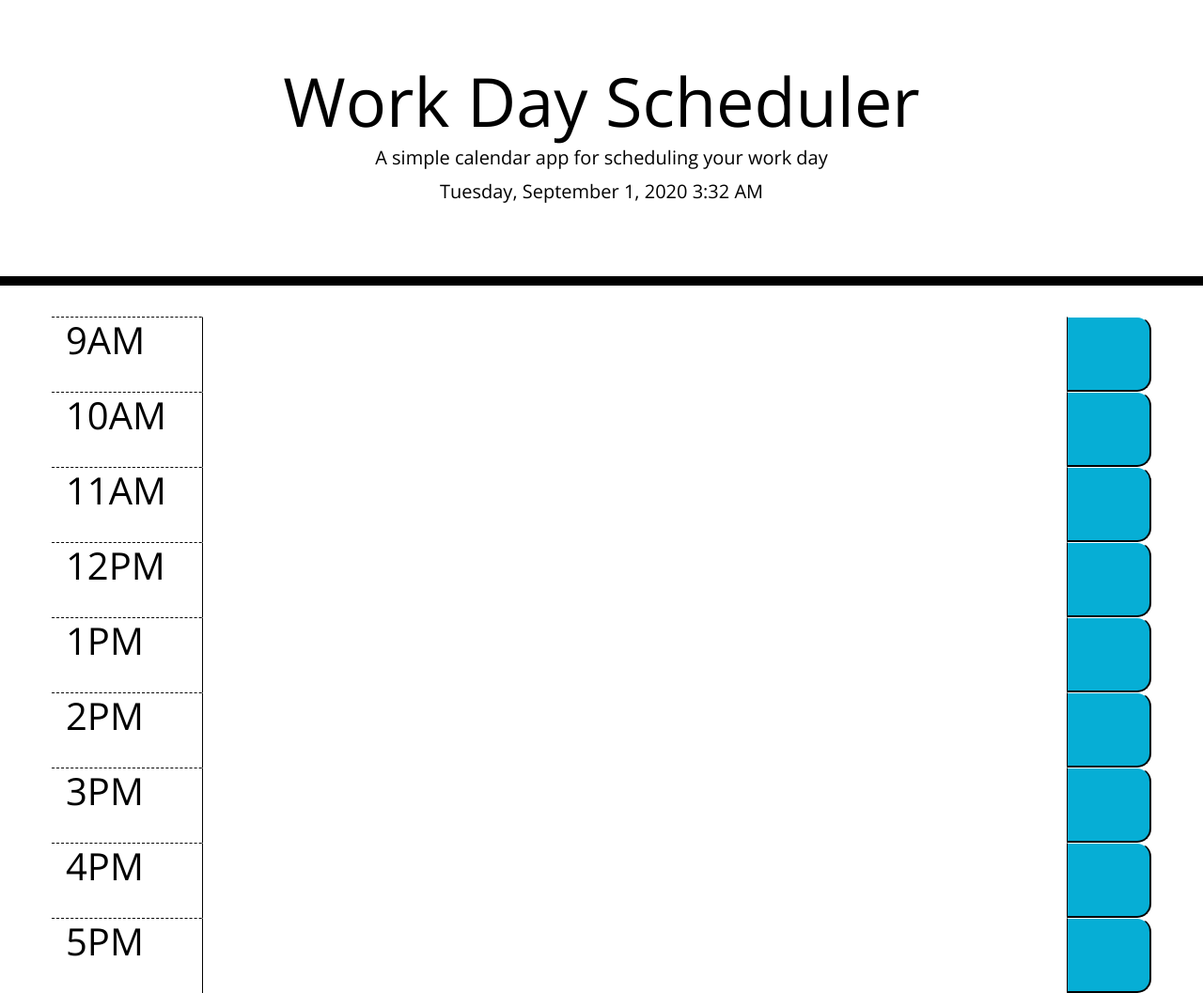
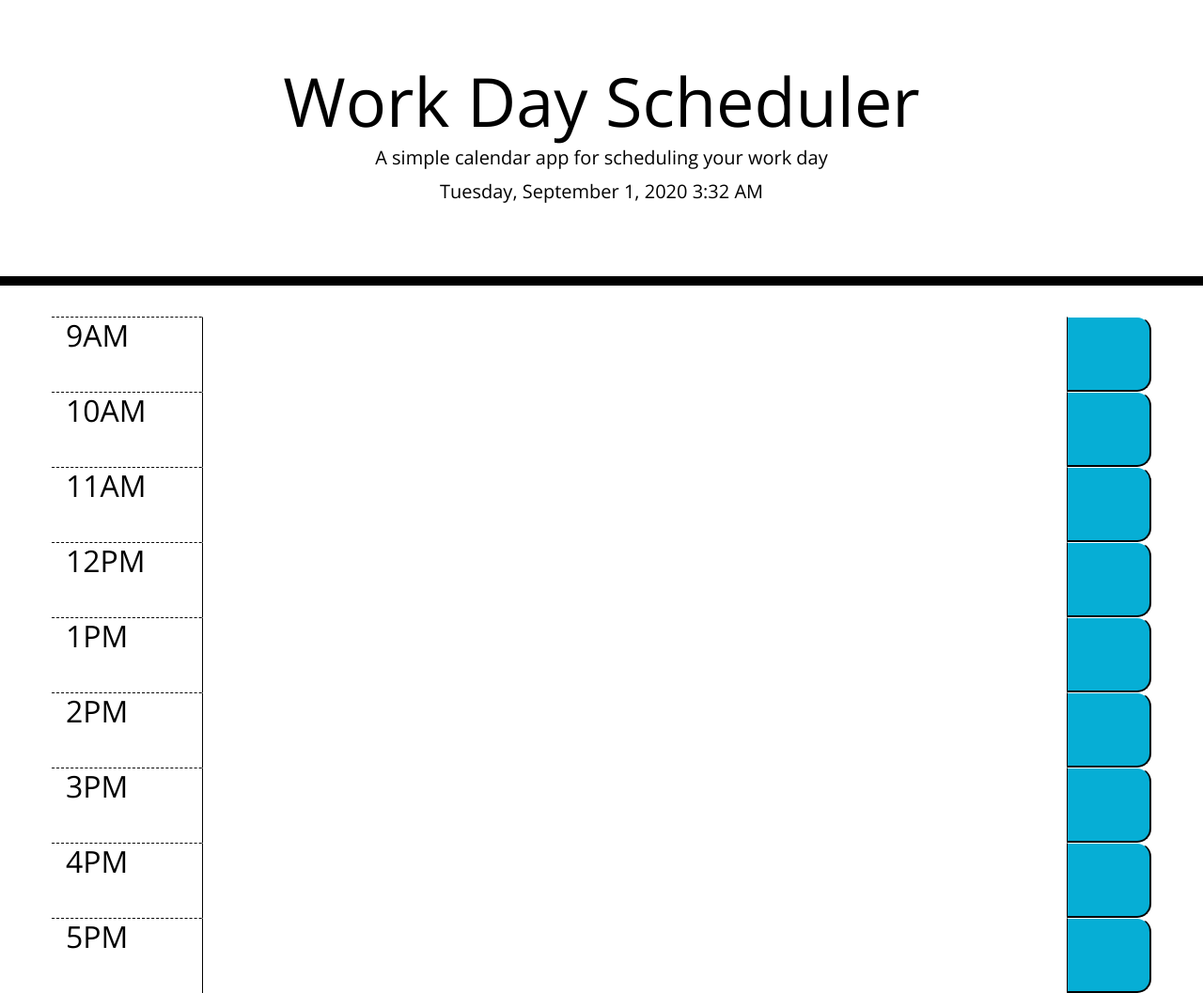
Before and after one commit to Skirkp18/Work_Day_Scheduler, a plain HTML site: page index.html in a window 1280 px wide. Shown: the whole page at 94% size. Drawn offline with nearby package versions, Linux system fonts and the light colour scheme.

Commit message:
More HTML positioning and optimization

```diff
--- a/index.html
+++ b/index.html
@@ -33,7 +33,7 @@
       <!-- 9am -->
       <div class="row time-block">
         <div class="col-2 hour row" id="time">
-          <h1>9AM</h1>
+          <h2>9AM</h2>
         </div>
         <textarea class="col-10 description row" id="event">
         </textarea>
@@ -43,7 +43,7 @@
       <!-- 10am -->
       <div class="row time-block">
         <div class="col-2 hour row" id="time">
-          <h1>10AM</h1>
+          <h2>10AM</h2>
         </div>
         <textarea class="col-10 description row" id="event">
         </textarea>
@@ -53,7 +53,7 @@
       <!-- 11am -->
       <div class="row time-block">
         <div class="col-2 hour row" id="time">
-          <h1>11AM</h1>
+          <h2>11AM</h2>
         </div>
         <textarea class="col-10 description row" id="event">
         </textarea>
@@ -63,7 +63,7 @@
       <!-- 12pm -->
       <div class="row time-block">
         <div class="col-2 hour row" id="time">
-          <h1>12PM</h1>
+          <h2>12PM</h2>
         </div>
         <textarea class="col-10 description row" id="event">
         </textarea>
@@ -73,7 +73,7 @@
       <!-- 1pm -->
       <div class="row time-block">
         <div class="col-2 hour row" id="time">
-          <h1>1PM</h1>
+          <h2>1PM</h2>
         </div>
         <textarea class="col-10 description row" id="event">
         </textarea>
@@ -83,7 +83,7 @@
       <!-- 2pm -->
       <div class="row time-block">
         <div class="col-2 hour row" id="time">
-          <h1>2PM</h1>
+          <h2>2PM</h2>
         </div>
         <textarea class="col-10 description row" id="event">
         </textarea>
@@ -93,7 +93,7 @@
       <!-- 3pm -->
       <div class="row time-block">
         <div class="col-2 hour row" id="time">
-          <h1>3PM</h1>
+          <h2>3PM</h2>
         </div>
         <textarea class="col-10 description row" id="event">
         </textarea>
@@ -103,7 +103,7 @@
       <!-- 4pm -->
       <div class="row time-block">
         <div class="col-2 hour row" id="time">
-          <h1>4PM</h1>
+          <h2>4PM</h2>
         </div>
         <textarea class="col-10 description row" id="event">
         </textarea>
@@ -113,7 +113,7 @@
       <!-- 5pm -->
       <div class="row time-block">
         <div class="col-2 hour row" id="time">
-          <h1>5PM</h1>
+          <h2>5PM</h2>
         </div>
         <textarea class="col-10 description row" id="event">
         </textarea>
```
